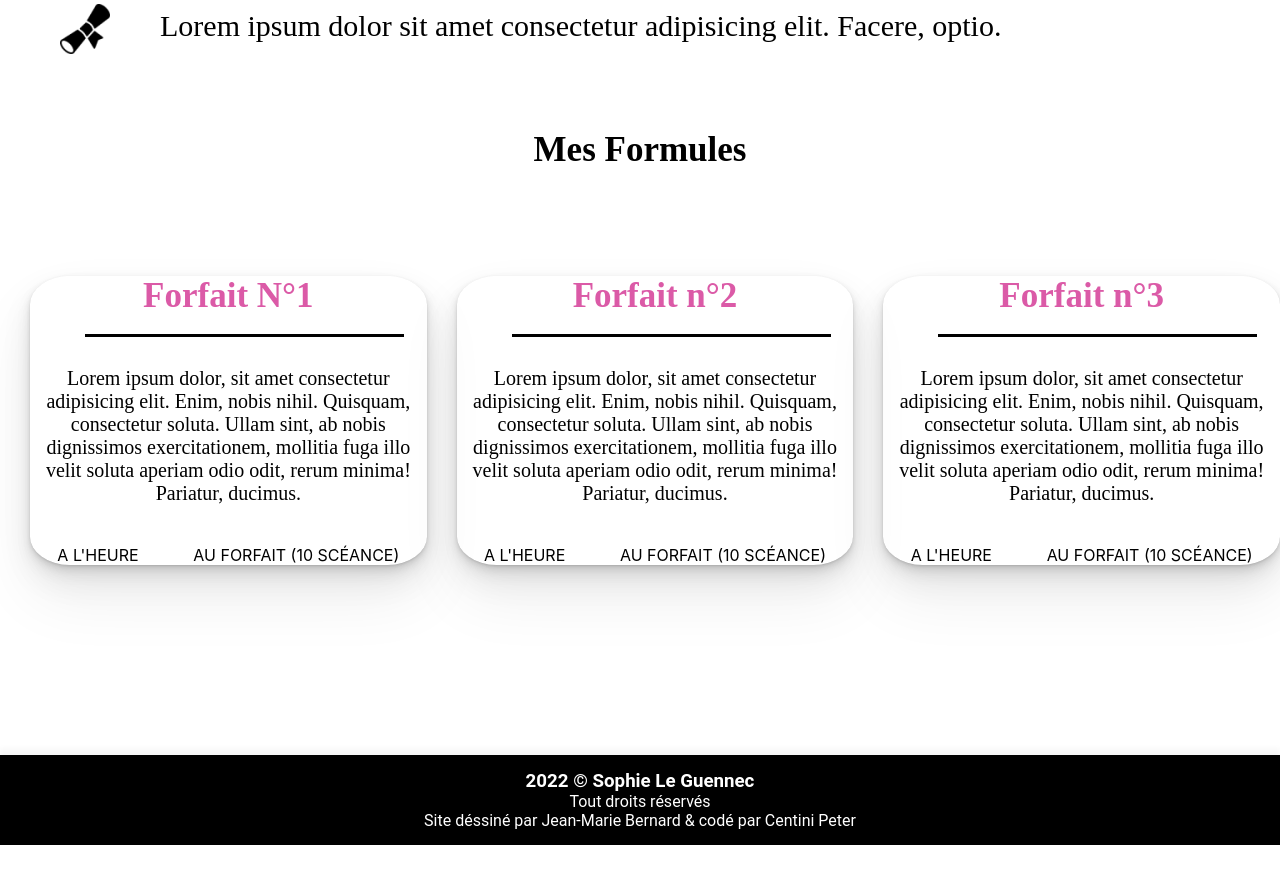
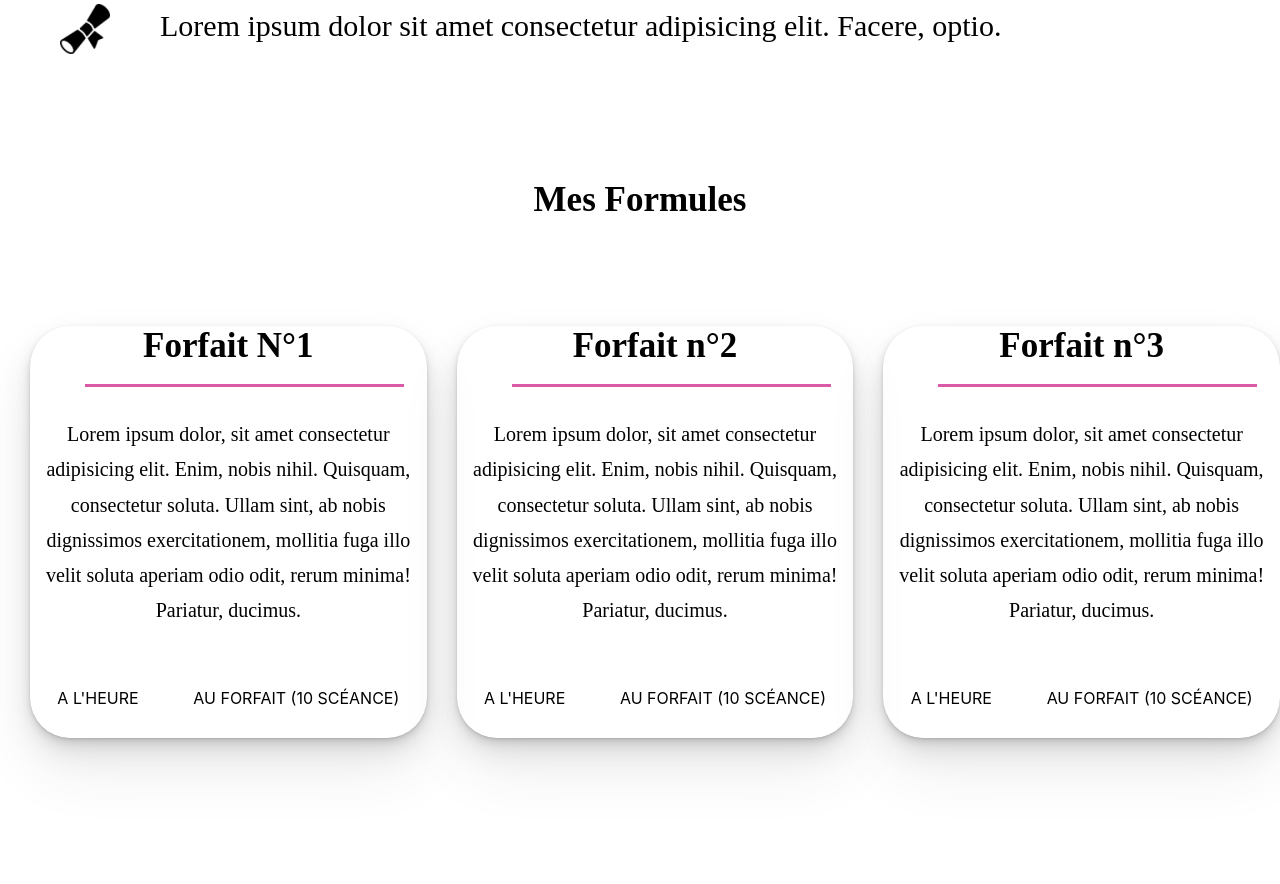
Before and after one commit to peter-centini/sophie-leguennec, a React (Create React App) app: page /Infos in a window 1280 px wide. Shown: the part 1140-2024 px from the top of the page. Before the commit the page ends 1985 px from the top, so only its background shows below. Built offline with nearby package versions, Linux system fonts and the light colour scheme.

Commit message:
up for vercel

```diff
--- a/src/components/Nav/Navbar.css
+++ b/src/components/Nav/Navbar.css
@@ -32,8 +32,6 @@
   position: relative;
   margin-right: 5px;
 }
-
-.mail—svg {}
 
 .mail {
   display: flex;
--- a/src/pages/information/infos.css
+++ b/src/pages/information/infos.css
@@ -115,7 +115,7 @@
 }
 
 .title_formule {
-    margin-top: 30px;
+    margin-top: 80px;
     font-size: 35px;
     font-family: var(--Montserrat_700_font);
     line-height: 1.5em;
@@ -146,6 +146,7 @@
     font-size: 35px;
     font-family: var(--Montserrat_700_font);
     text-align: center;
+    color: black;
 }
 
 .trait {
@@ -155,6 +156,7 @@
     margin-top: 18px;
     margin-bottom: 20px;
     margin-left: 55px;
+    color: var(--icontxt_color);
     /* margin: auto; */
 }
 
@@ -162,8 +164,11 @@
     font-size: 20px;
     font-family: var(--Montserrat_400_font);
     text-align: center;
-    text-justify: auto;
+    text-justify: inter-ideograph;
     margin-top: 30px;
+    width: 100%;
+    height: 100%;
+    line-height: 2.2rem;
 }
 
 .detail_forfait{
@@ -172,7 +177,8 @@ flex-direction: row;
 margin-top: 20px;
 justify-content: space-around;
 flex-wrap: wrap;
-margin-top: 40px;
+margin-top: 60px;
+margin-bottom: 30px;
 
 }
 .heure{
```
